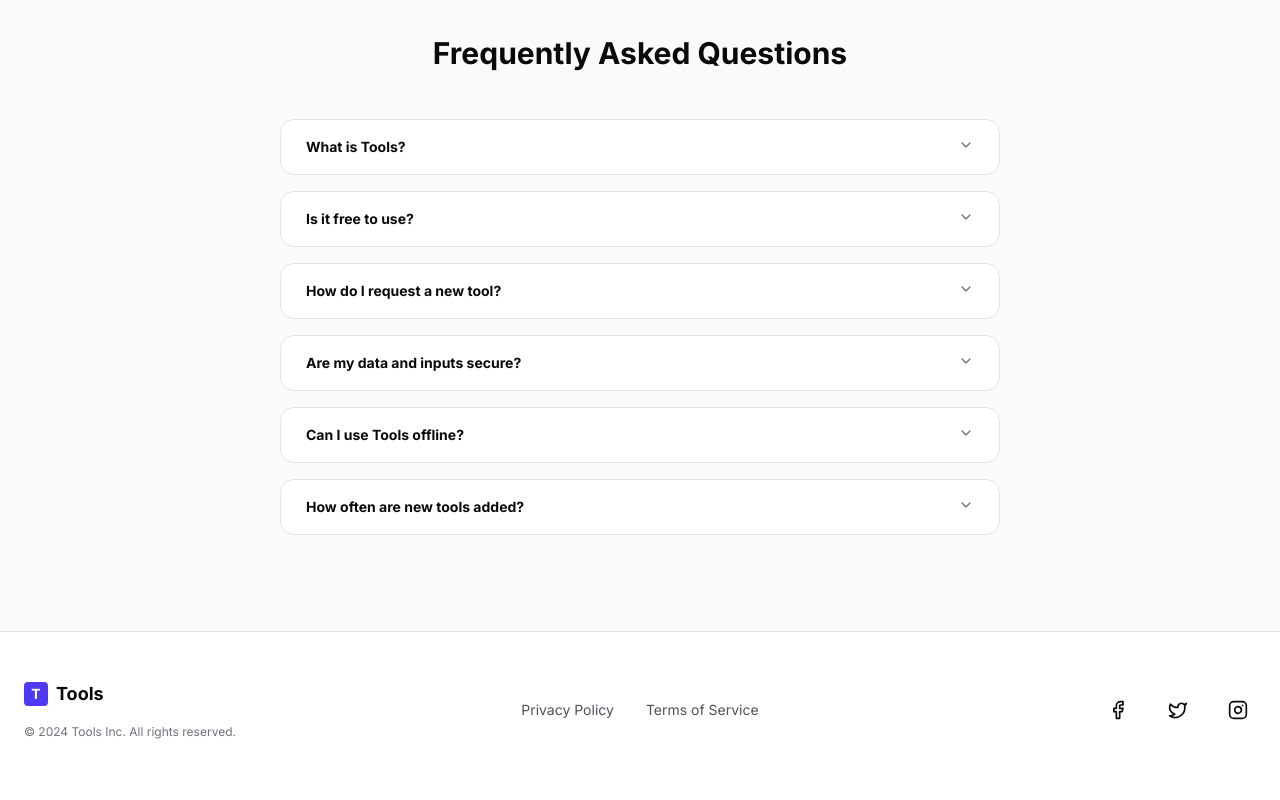
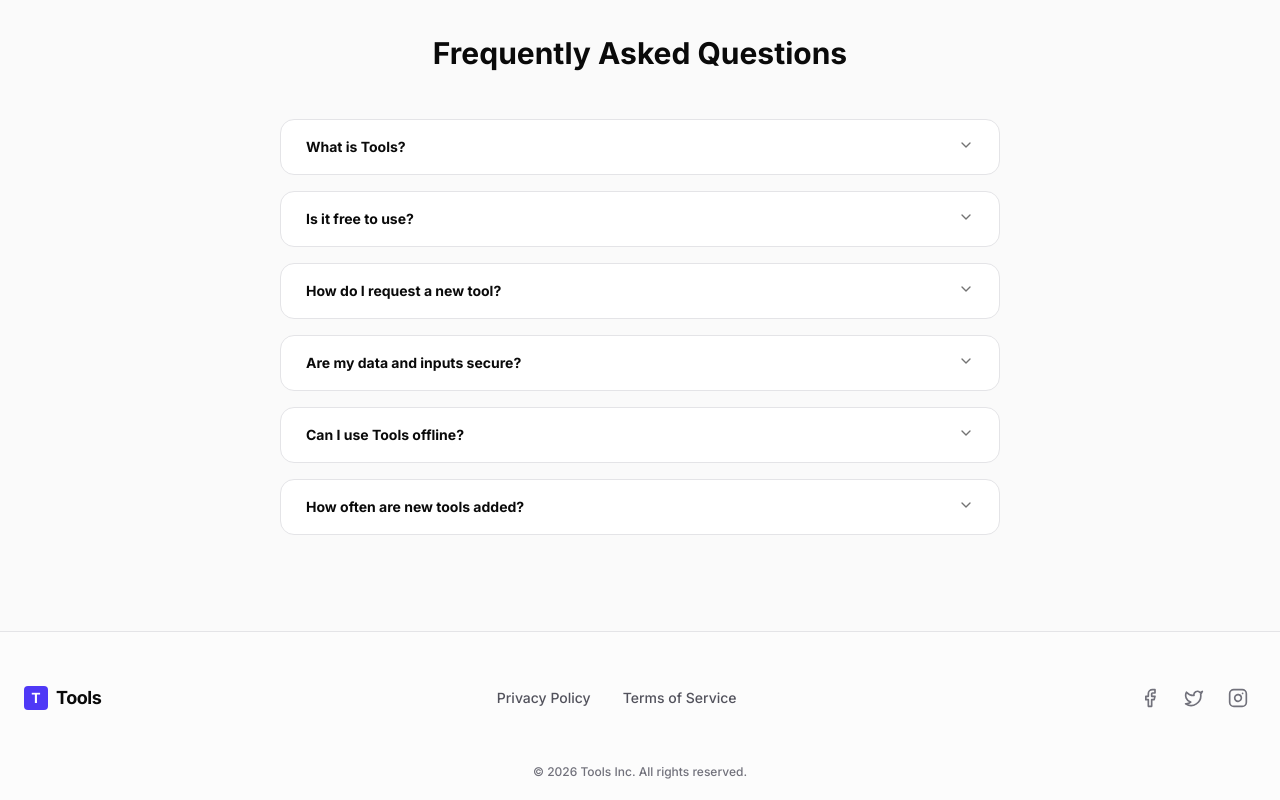
Before and after one commit to quantelyx-dev/Tool-website, a Next.js app: page / in a window 1280 px wide. Shown: the part 678-1478 px from the top of the page. Built offline with nearby package versions, Linux system fonts and the light colour scheme.

Commit message:
feat: add metadata for home page; update footer layout and styles; integrate framer-motion for animations

```diff
--- a/app/page.tsx
+++ b/app/page.tsx
@@ -5,6 +5,13 @@ import {
   AccordionItem,
   AccordionTrigger,
 } from '@/components/ui/accordion';
+import type { Metadata } from 'next';
+
+export const metadata: Metadata = {
+  title: 'Tools - Your All-in-One Utility Suite',
+  description:
+    'Streamline your workflow with our curated collection of development, design, and productivity utilities. Fast, secure, and always at your fingertips.',
+};
 
 export default function Home() {
   const faqs = [
@@ -33,6 +40,7 @@ export default function Home() {
       a: 'We aim to add at least 2-3 new tools every month based on user requests and industry trends.',
     },
   ];
+
   return (
     <main className='flex-1'>
       {/* Hero Section */}
--- a/components/footer.tsx
+++ b/components/footer.tsx
@@ -4,55 +4,66 @@ import { FacebookIcon, TwitterIcon, InstagramIcon } from '@/components/icons';
 
 export function Footer() {
   return (
-    <footer className='border-t border-zinc-200 dark:border-zinc-800 py-12'>
+    <footer className='border-t border-zinc-200 dark:border-zinc-800 bg-zinc-50/50 dark:bg-zinc-950/50'>
       <div className='container mx-auto px-4 sm:px-6'>
-        <div className='grid grid-cols-1 md:grid-cols-3 gap-12 items-center'>
-          {/* Logo and Copyright */}
+        <div className='flex flex-col md:flex-row justify-between items-center gap-8 py-12'>
+          {/* Logo Section */}
           <div className='flex flex-col items-center md:items-start gap-4'>
-            <div className='flex items-center gap-2'>
+            <Link href='/' className='flex items-center gap-2 group'>
               <div className='h-6 w-6 rounded bg-indigo-600 flex items-center justify-center'>
                 <span className='text-white font-bold text-sm'>T</span>
               </div>
-              <span className='text-lg font-bold'>Tools</span>
-            </div>
-            <p className='text-xs text-zinc-500'>
-              © 2024 Tools Inc. All rights reserved.
-            </p>
+              <span className='text-lg font-bold tracking-tight'>Tools</span>
+            </Link>
           </div>
 
-          {/* Links */}
-          <div className='flex justify-center gap-8'>
+          {/* Navigation Links */}
+          <nav className='flex flex-wrap justify-center gap-x-8 gap-y-4'>
             <Link
               href='#'
-              className='text-sm text-zinc-600 hover:text-indigo-600 dark:text-zinc-400'>
+              className='text-sm font-medium text-zinc-600 hover:text-indigo-600 dark:text-zinc-400 dark:hover:text-indigo-400 transition-colors'>
               Privacy Policy
             </Link>
             <Link
               href='#'
-              className='text-sm text-zinc-600 hover:text-indigo-600 dark:text-zinc-400'>
+              className='text-sm font-medium text-zinc-600 hover:text-indigo-600 dark:text-zinc-400 dark:hover:text-indigo-400 transition-colors'>
               Terms of Service
             </Link>
-          </div>
+          </nav>
 
           {/* Social Icons */}
-          <div className='flex justify-center md:justify-end gap-6'>
+          <div className='flex items-center gap-2'>
             <Button variant='ghost' size='icon' asChild>
-              <Link href='#' aria-label='Facebook'>
+              <Link
+                href='#'
+                aria-label='Facebook'
+                className='text-zinc-500 hover:text-indigo-600 transition-colors'>
                 <FacebookIcon className='size-5' />
               </Link>
             </Button>
             <Button variant='ghost' size='icon' asChild>
-              <Link href='#' aria-label='Twitter'>
+              <Link
+                href='#'
+                aria-label='Twitter'
+                className='text-zinc-500 hover:text-indigo-600 transition-colors'>
                 <TwitterIcon className='size-5' />
               </Link>
             </Button>
             <Button variant='ghost' size='icon' asChild>
-              <Link href='#' aria-label='Instagram'>
+              <Link
+                href='#'
+                aria-label='Instagram'
+                className='text-zinc-500 hover:text-indigo-600 transition-colors'>
                 <InstagramIcon className='size-5' />
               </Link>
             </Button>
           </div>
         </div>
+
+        {/* Copyright Section */}
+        <p className='text-center pb-5 text-xs text-zinc-500 dark:text-zinc-400 font-medium'>
+          © {new Date().getFullYear()} Tools Inc. All rights reserved.
+        </p>
       </div>
     </footer>
   );
--- a/package.json
+++ b/package.json
@@ -11,6 +11,7 @@
   "dependencies": {
     "class-variance-authority": "^0.7.1",
     "clsx": "^2.1.1",
+    "framer-motion": "^12.38.0",
     "lucide-react": "^1.14.0",
     "next": "16.2.4",
     "next-themes": "^0.4.6",
```
Also changed, not shown: components/ui/accordion.tsx (+33 -30 lines), 1 other file (tests, documents, lock files or other folders).
